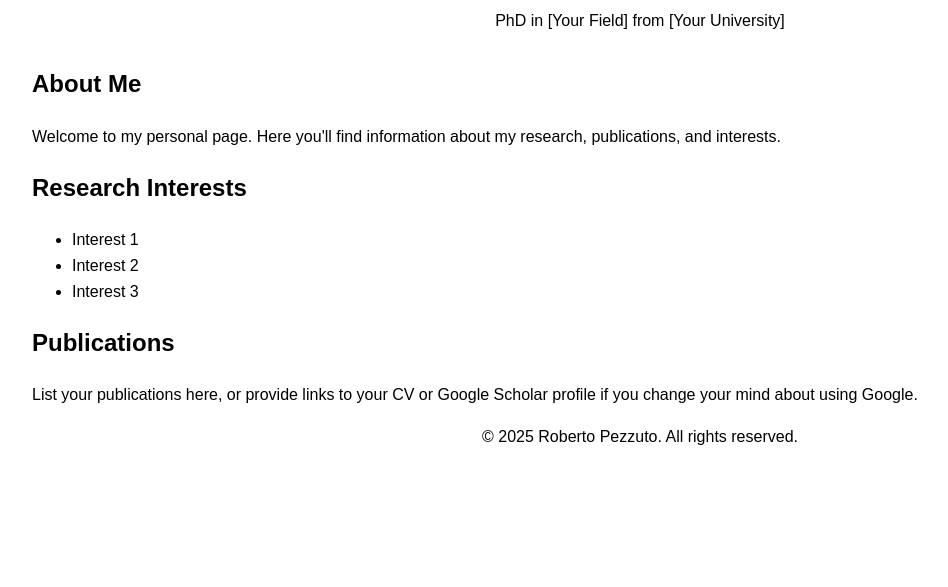
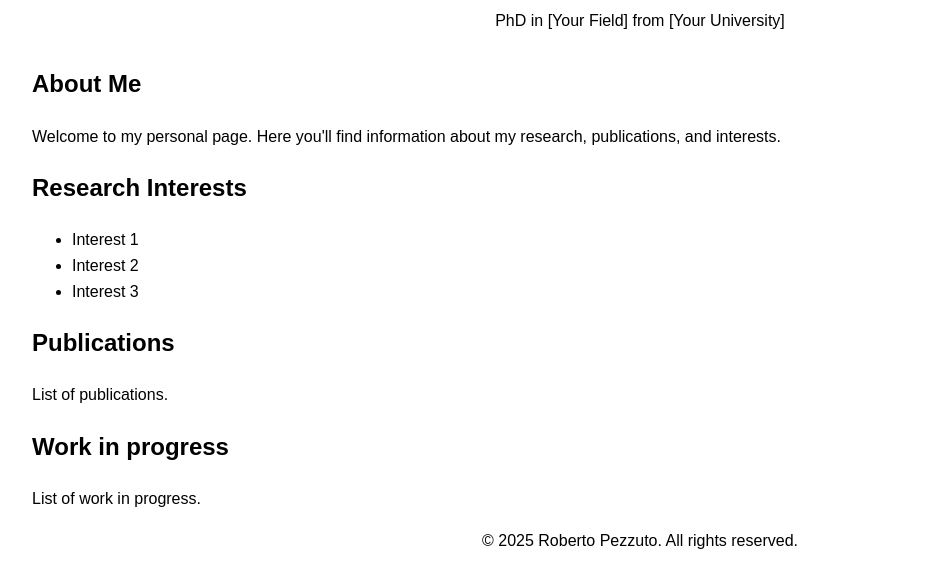
Before and after one commit to BobPezzuto/bobpezzuto, a plain HTML site: page index.html in a window 1280 px wide. Shown: the part 97-684 px from the top of the page, without its empty margins (0-948 px from the left). Drawn offline with Linux system fonts and the light colour scheme.

Commit message:
Update index.html

```diff
--- a/index.html
+++ b/index.html
@@ -38,7 +38,12 @@
 
     <section>
         <h2>Publications</h2>
-        <p>List your publications here, or provide links to your CV or Google Scholar profile if you change your mind about using Google.</p>
+        <p>List of publications.</p>
+    </section>
+
+      <section>
+        <h2>Work in progress</h2>
+        <p>List of work in progress.</p>
     </section>
 
     <footer>
```
